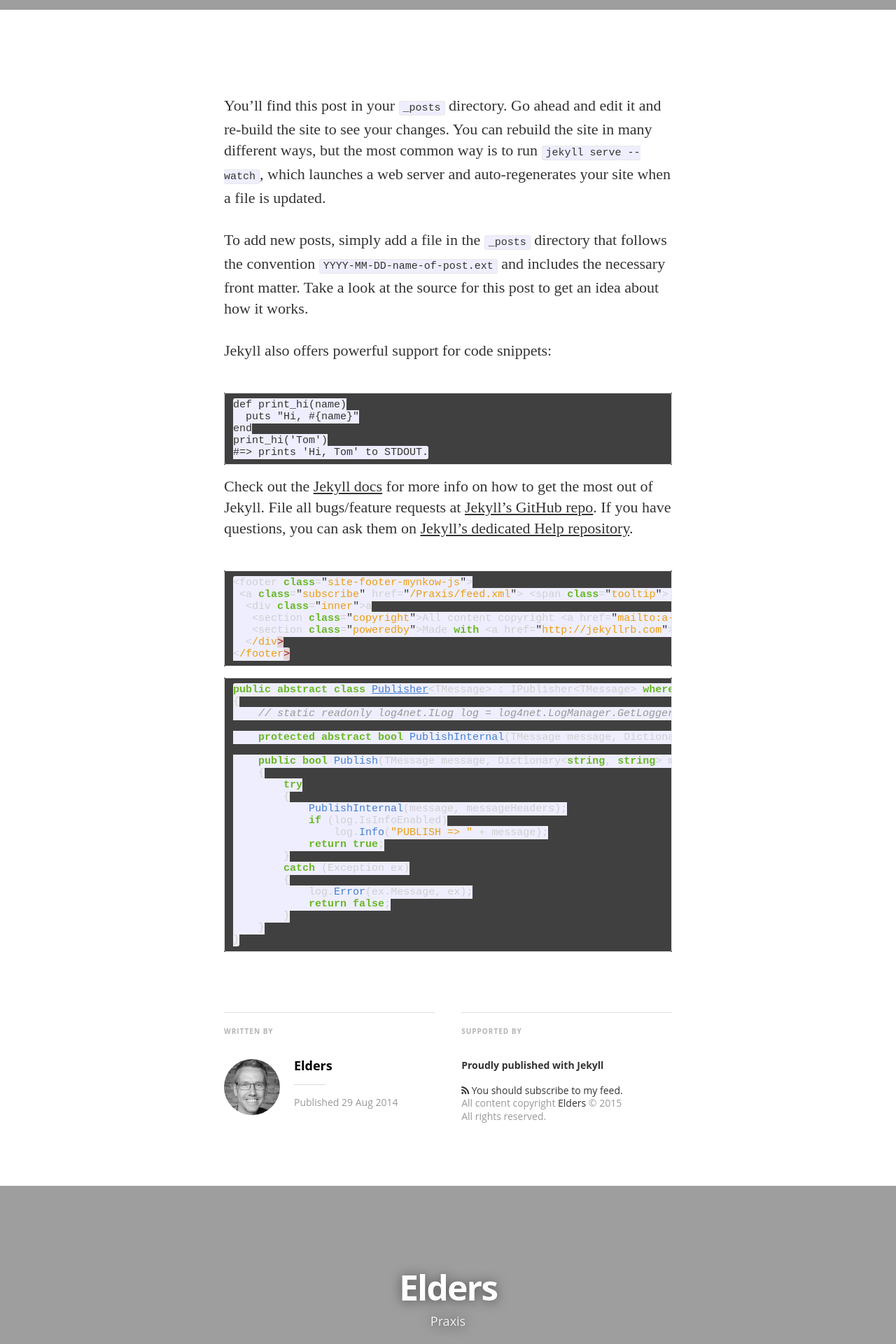
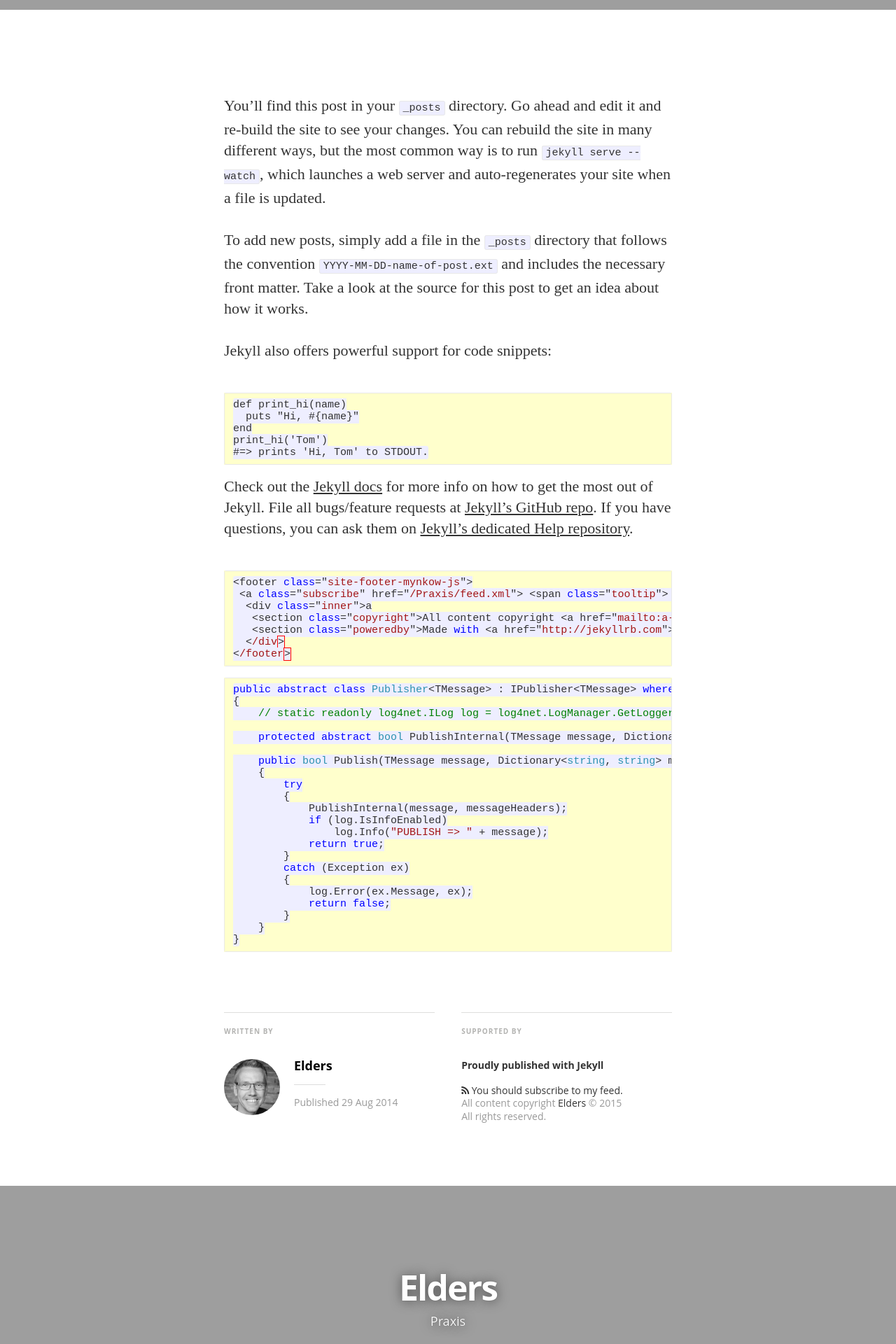
Before and after one commit to Elders/Praxis, a Jekyll site: the page built from _posts/2014-08-29-welcome-to-jekyll.markdown, in a window 1280 px wide. Shown: the part 886-2806 px from the top of the page at 70% size. Built offline with Jekyll 4.4.1, drawn with Linux system fonts in a browser that asks for light colours; nearby versions of some CDN libraries; some web fonts are replaced; Markdown is read by kramdown in place of the engine named in the settings; grey boxes are pictures that could not be loaded.

Commit message:
vs theme

```diff
--- a/_sass/_syntax-highlighting.scss
+++ b/_sass/_syntax-highlighting.scss
@@ -2,75 +2,39 @@
  * Syntax highlighting styles
  */
 .highlight {
-    background: #404040;
+    background: #ffffcc;
     @extend %vertical-rhythm;
 
-    .c { color: #999999; font-style: italic } /* Comment */
-    .err { color: #a61717; background-color: #e3d2d2 } /* Error */
-    .g { color: #d0d0d0 } /* Generic */
-    .k { color: #6ab825; font-weight: bold } /* Keyword */
-    .l { color: #d0d0d0 } /* Literal */
-    .n { color: #d0d0d0 } /* Name */
-    .o { color: #d0d0d0 } /* Operator */
-    .x { color: #d0d0d0 } /* Other */
-    .p { color: #d0d0d0 } /* Punctuation */
-    .cm { color: #999999; font-style: italic } /* Comment.Multiline */
-    .cp { color: #cd2828; font-weight: bold } /* Comment.Preproc */
-    .c1 { color: #999999; font-style: italic } /* Comment.Single */
-    .cs { color: #e50808; font-weight: bold; background-color: #520000 } /* Comment.Special */
-    .gd { color: #d22323 } /* Generic.Deleted */
-    .ge { color: #d0d0d0; font-style: italic } /* Generic.Emph */
-    .gr { color: #d22323 } /* Generic.Error */
-    .gh { color: #ffffff; font-weight: bold } /* Generic.Heading */
-    .gi { color: #589819 } /* Generic.Inserted */
-    .go { color: #cccccc } /* Generic.Output */
-    .gp { color: #aaaaaa } /* Generic.Prompt */
-    .gs { color: #d0d0d0; font-weight: bold } /* Generic.Strong */
-    .gu { color: #ffffff; text-decoration: underline } /* Generic.Subheading */
-    .gt { color: #d22323 } /* Generic.Traceback */
-    .kc { color: #6ab825; font-weight: bold } /* Keyword.Constant */
-    .kd { color: #6ab825; font-weight: bold } /* Keyword.Declaration */
-    .kn { color: #6ab825; font-weight: bold } /* Keyword.Namespace */
-    .kp { color: #6ab825 } /* Keyword.Pseudo */
-    .kr { color: #6ab825; font-weight: bold } /* Keyword.Reserved */
-    .kt { color: #6ab825; font-weight: bold } /* Keyword.Type */
-    .ld { color: #d0d0d0 } /* Literal.Date */
-    .m { color: #3677a9 } /* Literal.Number */
-    .s { color: #ed9d13 } /* Literal.String */
-    .na { color: #bbbbbb } /* Name.Attribute */
-    .nb { color: #24909d } /* Name.Builtin */
-    .nc { color: #447fcf; text-decoration: underline } /* Name.Class */
-    .no { color: #40ffff } /* Name.Constant */
-    .nd { color: #ffa500 } /* Name.Decorator */
-    .ni { color: #d0d0d0 } /* Name.Entity */
-    .ne { color: #bbbbbb } /* Name.Exception */
-    .nf { color: #447fcf } /* Name.Function */
-    .nl { color: #d0d0d0 } /* Name.Label */
-    .nn { color: #447fcf; text-decoration: underline } /* Name.Namespace */
-    .nx { color: #d0d0d0 } /* Name.Other */
-    .py { color: #d0d0d0 } /* Name.Property */
-    .nt { color: #6ab825; font-weight: bold } /* Name.Tag */
-    .nv { color: #40ffff } /* Name.Variable */
-    .ow { color: #6ab825; font-weight: bold } /* Operator.Word */
-    .w { color: #666666 } /* Text.Whitespace */
-    .mf { color: #3677a9 } /* Literal.Number.Float */
-    .mh { color: #3677a9 } /* Literal.Number.Hex */
-    .mi { color: #3677a9 } /* Literal.Number.Integer */
-    .mo { color: #3677a9 } /* Literal.Number.Oct */
-    .sb { color: #ed9d13 } /* Literal.String.Backtick */
-    .sc { color: #ed9d13 } /* Literal.String.Char */
-    .sd { color: #ed9d13 } /* Literal.String.Doc */
-    .s2 { color: #ed9d13 } /* Literal.String.Double */
-    .se { color: #ed9d13 } /* Literal.String.Escape */
-    .sh { color: #ed9d13 } /* Literal.String.Heredoc */
-    .si { color: #ed9d13 } /* Literal.String.Interpol */
-    .sx { color: #ffa500 } /* Literal.String.Other */
-    .sr { color: #ed9d13 } /* Literal.String.Regex */
-    .s1 { color: #ed9d13 } /* Literal.String.Single */
-    .ss { color: #ed9d13 } /* Literal.String.Symbol */
-    .bp { color: #24909d } /* Name.Builtin.Pseudo */
-    .vc { color: #40ffff } /* Name.Variable.Class */
-    .vg { color: #40ffff } /* Name.Variable.Global */
-    .vi { color: #40ffff } /* Name.Variable.Instance */
-    .il { color: #3677a9 } /* Literal.Number.Integer.Long */
+    .c { color: #008000 } /* Comment */
+    .err { border: 1px solid #FF0000 } /* Error */
+    .k { color: #0000ff } /* Keyword */
+    .cm { color: #008000 } /* Comment.Multiline */
+    .cp { color: #0000ff } /* Comment.Preproc */
+    .c1 { color: #008000 } /* Comment.Single */
+    .cs { color: #008000 } /* Comment.Special */
+    .ge { font-style: italic } /* Generic.Emph */
+    .gh { font-weight: bold } /* Generic.Heading */
+    .gp { font-weight: bold } /* Generic.Prompt */
+    .gs { font-weight: bold } /* Generic.Strong */
+    .gu { font-weight: bold } /* Generic.Subheading */
+    .kc { color: #0000ff } /* Keyword.Constant */
+    .kd { color: #0000ff } /* Keyword.Declaration */
+    .kn { color: #0000ff } /* Keyword.Namespace */
+    .kp { color: #0000ff } /* Keyword.Pseudo */
+    .kr { color: #0000ff } /* Keyword.Reserved */
+    .kt { color: #2b91af } /* Keyword.Type */
+    .s { color: #a31515 } /* Literal.String */
+    .nc { color: #2b91af } /* Name.Class */
+    .ow { color: #0000ff } /* Operator.Word */
+    .sb { color: #a31515 } /* Literal.String.Backtick */
+    .sc { color: #a31515 } /* Literal.String.Char */
+    .sd { color: #a31515 } /* Literal.String.Doc */
+    .s2 { color: #a31515 } /* Literal.String.Double */
+    .se { color: #a31515 } /* Literal.String.Escape */
+    .sh { color: #a31515 } /* Literal.String.Heredoc */
+    .si { color: #a31515 } /* Literal.String.Interpol */
+    .sx { color: #a31515 } /* Literal.String.Other */
+    .sr { color: #a31515 } /* Literal.String.Regex */
+    .s1 { color: #a31515 } /* Literal.String.Single */
+    .ss { color: #a31515 } /* Literal.String.Symbol */
 }
```
